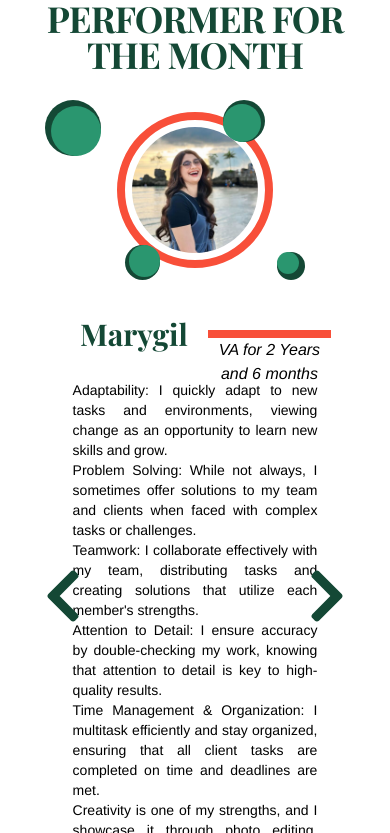
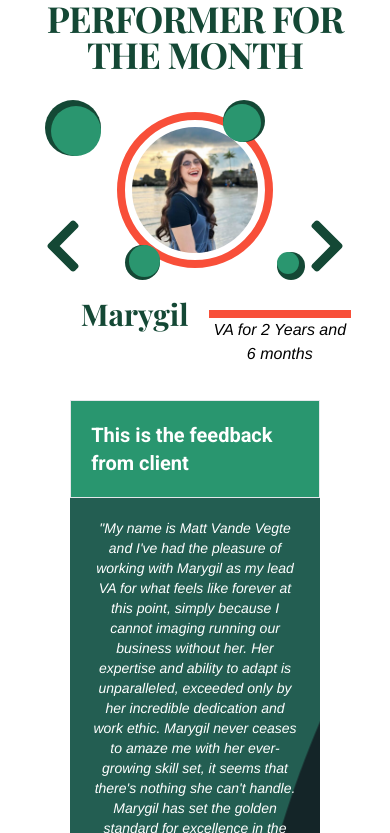
Before and after one commit to Gynius/rcfh, a React (Vite) app: page /teams in a window 390 px wide. Shown: the part 1511-2344 px from the top of the page. Built offline with nearby package versions, Linux system fonts and the light colour scheme; a web font is replaced by a local one.

Commit message:
3am october 12 update

```diff
--- a/src/components/VASpotlightLayout.jsx
+++ b/src/components/VASpotlightLayout.jsx
@@ -36,7 +36,7 @@ function VASpotlightLayout() {
         {itemsToShow.map((spotlight, index) => {
           return (
             <div key={index} className="flex flex-col gap-10 items-center">
-              <div className="w-full flex min-h-[400px] relative flex-col items-center 2xl:flex-row">
+              <div className="w-full flex relative flex-col items-center md:items-start 2xl:flex-row  justify-center">
                 <button
                   className="carousel-button prev text-green text-6xl"
                   onClick={handlePrev}
@@ -50,7 +50,7 @@ function VASpotlightLayout() {
                   <FaChevronRight />
                 </button>
                 <div className="w-[50%] flex items-center justify-center">
-                  <div className="border-8 border-red aspect-square w-[100%] rounded-full flex items-center justify-center relative">
+                  <div className="border-8 border-red aspect-square w-[100%] rounded-full flex items-center justify-center relative ">
                     <div
                       id="circle"
                       className="w-[40%] aspect-square rounded-full bg-green absolute -left-20 -top-5"
@@ -88,7 +88,7 @@ function VASpotlightLayout() {
                 </div>
                 <div
                   id="content"
-                  className="w-full flex flex-col items-center justify-center p-5"
+                  className="w-full flex flex-col h-[100%] items-center justify-start "
                 >
                   <div className="w-full flex items-center justify-center gap-5 py-2">
                     <h3 className="w-[75%] text-3xl text-green font-bold font-playfair py-5 text-right 2xl:text-6xl">
@@ -98,8 +98,8 @@ function VASpotlightLayout() {
                       <p className="py-1">{spotlight.title}</p>
                     </span>
                   </div>
-                  <div className="w-full flex justify-end items-right text-sm 2xl:text-base justify-center">
-                    <p className="w-[90%] text-justify text-sm md:text-base">
+                  <div className="w-full  flex justify-end items-right text-sm 2xl:text-base justify-center">
+                    <p className="w-[90%] text-justify text-sm md:text-base hidden md:block">
                       {spotlight.description}
                     </p>
                   </div>
@@ -108,7 +108,7 @@ function VASpotlightLayout() {
               <div className="w-[80%] flex bg-va_bg text-white flex-col">
                 <div
                   id="left"
-                  className="border text-xl font-extrabold font-roboto p-5"
+                  className="border text-xl font-extrabold font-roboto p-5 "
                 >
                   This is the feedback from client
                 </div>
```
